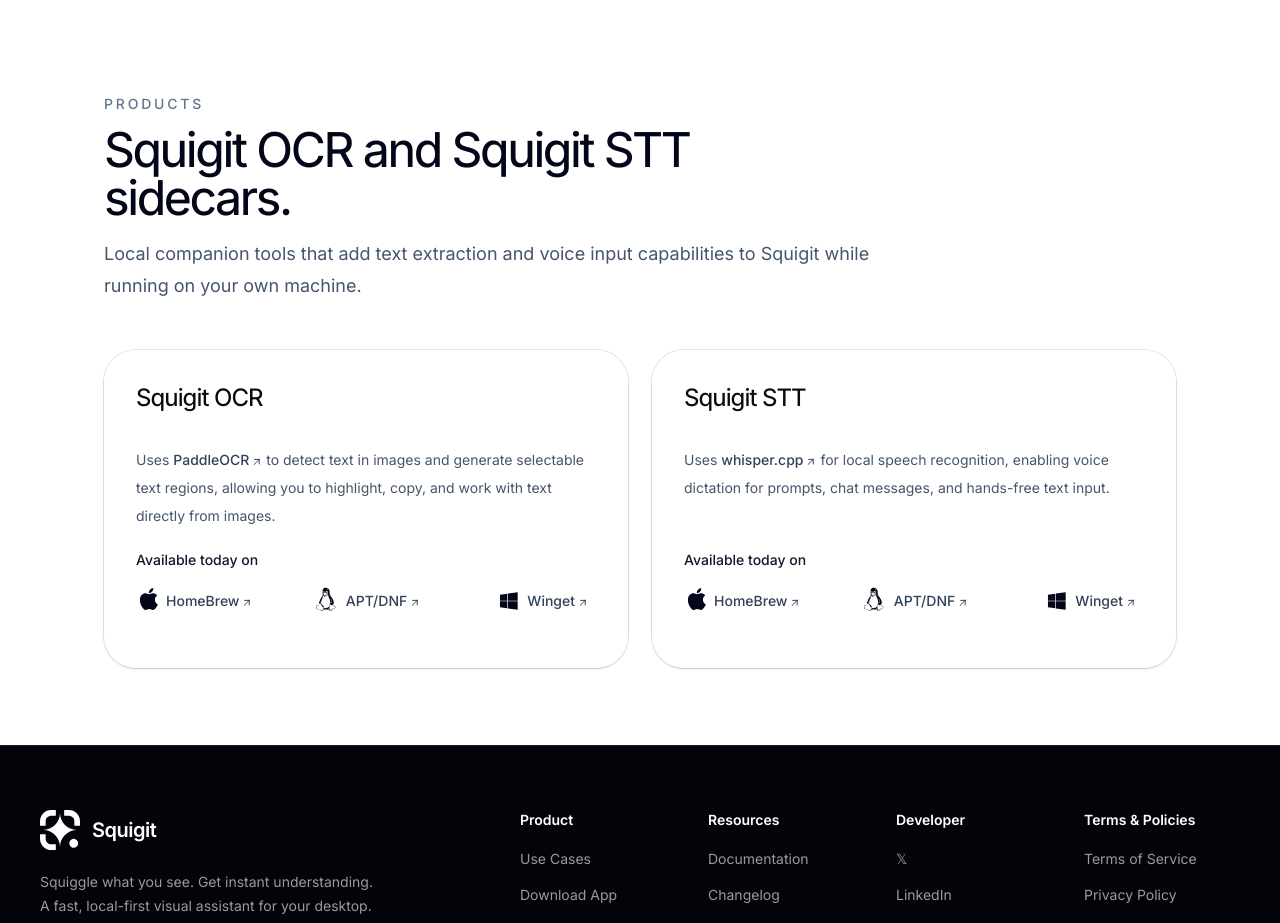
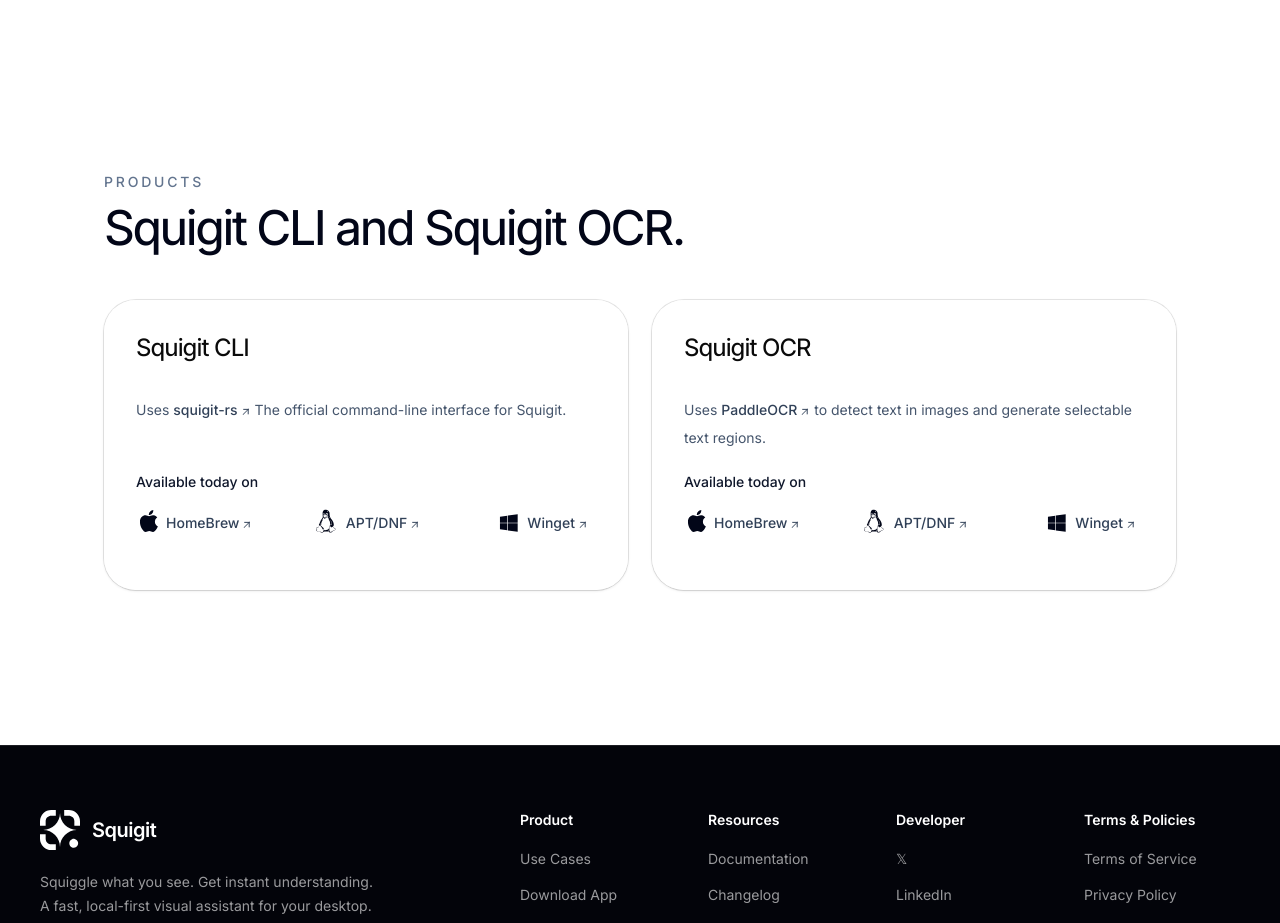
Before and after one commit to squigit-org/squigit-org.github.io, a React app: page / in a window 1280 px wide. Shown: the part 6660-7583 px from the top of the page. Built offline with nearby package versions, Linux system fonts and the light colour scheme; the HTML template or start-up script is replaced by a standard one.

Commit message:
feat: update installation instructions and links for Squigit CLI

```diff
--- a/src/features/landing-page/Products.tsx
+++ b/src/features/landing-page/Products.tsx
@@ -1,4 +1,9 @@
-import { ExternalArrowIcon, LinuxIcon, MacIcon, WindowsIcon } from "@/components/icons";
+import {
+  ExternalArrowIcon,
+  LinuxIcon,
+  MacIcon,
+  WindowsIcon,
+} from "@/components/icons";
 import { Card, CardContent, CardHeader, CardTitle } from "@/components/ui";
 import { LINKS } from "@/lib";
 
@@ -21,20 +26,19 @@
 
 const products: Product[] = [
   {
+    title: "Squigit CLI",
+    sourceName: "squigit-rs",
+    sourceUrl: LINKS.products.squigitCrate,
+    description: "The official command-line interface for Squigit.",
+    wingetUrl: LINKS.products.cliWingetPullRequest,
+  },
+  {
     title: "Squigit OCR",
     sourceName: "PaddleOCR",
     sourceUrl: LINKS.products.paddleOcrSource,
     description:
-      "to detect text in images and generate selectable text regions, allowing you to highlight, copy, and work with text directly from images.",
+      "to detect text in images and generate selectable text regions.",
     wingetUrl: LINKS.products.ocrWingetPullRequest,
-  },
-  {
-    title: "Squigit STT",
-    sourceName: "whisper.cpp",
-    sourceUrl: LINKS.products.whisperCppSource,
-    description:
-      "for local speech recognition, enabling voice dictation for prompts, chat messages, and hands-free text input.",
-    wingetUrl: LINKS.products.sttWingetPullRequest,
   },
 ];
 
@@ -62,7 +66,8 @@
 const platformLinkClassName =
   "inline-flex items-center gap-1 whitespace-nowrap rounded-md text-sm font-medium text-slate-700 transition hover:text-slate-950";
 const externalArrowClassName = "scale-inline-100 translate-inline-px transform";
-const iconSlotClassName = "inline-flex min-h-6 min-w-6 shrink-0 items-center justify-center";
+const iconSlotClassName =
+  "inline-flex min-h-6 min-w-6 shrink-0 items-center justify-center";
 
 function buildPlatforms(wingetUrl: string): Platform[] {
   return [
@@ -87,11 +92,8 @@
             Products
           </p>
           <h2 className="text-4xl font-product-sans font-[450] tracking-[-0.05em] text-slate-950 md:text-5xl">
-            Squigit OCR and Squigit STT sidecars.
+            Squigit CLI and Squigit OCR.
           </h2>
-          <p className="mt-4 text-lg leading-8 text-slate-600">
-            Local companion tools that add text extraction and voice input capabilities to Squigit while running on your own machine.
-          </p>
         </div>
 
         <div className="grid gap-6 md:grid-cols-2">
@@ -116,13 +118,18 @@
                     className={sourceLinkClassName}
                   >
                     {product.sourceName}
-                    <ExternalArrowIcon className={externalArrowClassName} size={9} />
+                    <ExternalArrowIcon
+                      className={externalArrowClassName}
+                      size={9}
+                    />
                   </a>{" "}
                   {product.description}
                 </p>
 
                 <div className="mt-auto pt-4">
-                  <p className="font-medium text-slate-900">Available today on</p>
+                  <p className="font-medium text-slate-900">
+                    Available today on
+                  </p>
                   <div className="mt-2 grid w-full grid-cols-1 items-center gap-2 min-[430px]:grid-cols-3">
                     {buildPlatforms(product.wingetUrl).map((platform) => (
                       <a
@@ -133,10 +140,15 @@
                         className={`${platformLinkClassName} ${platform.paddingClassName} justify-self-start ${platform.positionClassName}`}
                       >
                         <span className={iconSlotClassName}>
-                          <platform.Icon className={`${platform.iconClassName} shrink-0`} />
+                          <platform.Icon
+                            className={`${platform.iconClassName} shrink-0`}
+                          />
                         </span>
                         {platform.label}
-                        <ExternalArrowIcon className={externalArrowClassName} size={9} />
+                        <ExternalArrowIcon
+                          className={externalArrowClassName}
+                          size={9}
+                        />
                       </a>
                     ))}
                   </div>
--- a/src/features/landing-page/Setup.tsx
+++ b/src/features/landing-page/Setup.tsx
@@ -44,8 +44,8 @@
       {
         title: "Install optional dependencies",
         lines: [
+          "sudo apt-get install squigit-cli # official command-line interface for Squigit",
           "sudo apt-get install squigit-ocr # for extracting text from images",
-          "sudo apt-get install squigit-stt # for dictating chat messages",
         ],
       },
     ],
@@ -68,8 +68,8 @@
       {
         title: "Install optional dependencies",
         lines: [
+          "sudo dnf install squigit-cli # official command-line interface for Squigit",
           "sudo dnf install squigit-ocr # for extracting text from images",
-          "sudo dnf install squigit-stt # for dictating chat messages",
         ],
       },
     ],
@@ -83,8 +83,8 @@
     dependencyLanguage: "bash",
     dependencyLines: [
       PRODUCT_INSTALL.mac[0],
+      "brew install squigit-cli # official command-line interface for Squigit",
       "brew install squigit-ocr # for extracting text from images",
-      "brew install squigit-stt # for dictating chat messages",
     ],
   },
   Windows: {
@@ -92,8 +92,8 @@
     installerExtension: ".exe",
     dependencyLanguage: "powershell",
     dependencyLines: [
-      `${PRODUCT_INSTALL.winget[0]} # for extracting text from images`,
-      `${PRODUCT_INSTALL.winget[1]} # for dictating chat messages`,
+      `${PRODUCT_INSTALL.winget[0]} # official command-line interface for Squigit`,
+      `${PRODUCT_INSTALL.winget[1]} # for extracting text from images`,
     ],
   },
 };
--- a/src/lib/constants.ts
+++ b/src/lib/constants.ts
@@ -84,24 +84,24 @@
 export const PRODUCT_INSTALL = {
   mac: [
     "brew tap squigit-org/tap",
-    "brew install squigit-ocr squigit-stt",
+    "brew install squigit-cli squigit-ocr",
+    "squigit-cli --version",
     "squigit-ocr --version",
-    "squigit-stt --version",
   ],
   apt: [
     "sudo mkdir -p /etc/apt/keyrings",
-    `curl -fsSL ${LINKS.packages.aptKey} | gpg --dearmor | sudo tee /etc/apt/keyrings/squigit-packages.gpg >/dev/null`,
-    `echo "deb [signed-by=/etc/apt/keyrings/squigit-packages.gpg] ${LINKS.packages.aptRepository} stable ocr stt" | sudo tee /etc/apt/sources.list.d/squigit-packages.list >/dev/null`,
+    `curl -fsSL ${LINKS.packages.aptKey} | gpg --dearmor | sudo tee /etc/apt/keyrings/distribution.gpg >/dev/null`,
+    `echo "deb [signed-by=/etc/apt/keyrings/distribution.gpg] ${LINKS.packages.aptRepository} stable cli ocr" | sudo tee /etc/apt/sources.list.d/distribution.list >/dev/null`,
     "sudo apt-get update",
-    "sudo apt-get install -y squigit-ocr squigit-stt",
+    "sudo apt-get install -y squigit-cli squigit-ocr",
   ],
   dnf: [
     `sudo curl -fsSL ${LINKS.packages.rpmRepositoryFile} -o /etc/yum.repos.d/squigit.repo`,
     "sudo dnf makecache --refresh",
-    "sudo dnf install -y squigit-ocr squigit-stt",
+    "sudo dnf install -y squigit-cli squigit-ocr",
   ],
   winget: [
+    "winget install SquigitOrg.SquigitCLI",
     "winget install SquigitOrg.SquigitOCR",
-    "winget install SquigitOrg.SquigitSTT",
   ],
 };
--- a/src/lib/links.ts
+++ b/src/lib/links.ts
@@ -1,6 +1,6 @@
 const SQUIGIT_REPO = "https://github.com/squigit-org/squigit";
-const SQUIGIT_PACKAGES_SITE = "https://squigit-org.github.io/squigit-packages";
-const SQUIGIT_PACKAGES_REPO = "https://github.com/squigit-org/squigit-packages";
+const SQUIGIT_PACKAGES_SITE = "https://squigit-org.github.io/distribution";
+const SQUIGIT_PACKAGES_REPO = "https://github.com/squigit-org/distribution";
 
 export const LINKS = {
   externalUrlPrefix: "https://",
@@ -33,16 +33,18 @@
     policies: `${SQUIGIT_REPO}/tree/main/docs/07-policies`,
   },
   packages: {
-    aptKey: `${SQUIGIT_PACKAGES_SITE}/keys/squigit-packages.asc`,
+    aptKey: `${SQUIGIT_PACKAGES_SITE}/keys/distribution.asc`,
     aptRepository: `${SQUIGIT_PACKAGES_REPO}/raw/main/apt`,
     rpmRepositoryFile: `${SQUIGIT_PACKAGES_SITE}/rpm/squigit.repo`,
     readme: `${SQUIGIT_PACKAGES_REPO}/blob/main/README.md`,
-    homebrewReadme: "https://github.com/squigit-org/homebrew-tap/blob/main/README.md",
+    homebrewReadme:
+      "https://github.com/squigit-org/homebrew-tap/blob/main/README.md",
   },
   products: {
     paddleOcrSource: "https://github.com/paddlepaddle/PaddleOCR",
-    whisperCppSource: "https://github.com/ggerganov/whisper.cpp",
-    ocrWingetPullRequest: "https://github.com/microsoft/winget-pkgs/pull/362423",
-    sttWingetPullRequest: "https://github.com/microsoft/winget-pkgs/pull/362944",
+    squigitCrate: "https://github.com/squigit-org/squigit",
+    ocrWingetPullRequest:
+      "https://github.com/microsoft/winget-pkgs/pull/362423",
+    cliWingetPullRequest: "https://github.com/microsoft/winget-pkgs/pull/null",
   },
 } as const;
```
Also changed, not shown: 1 other file (tests, documents, lock files or other folders).
